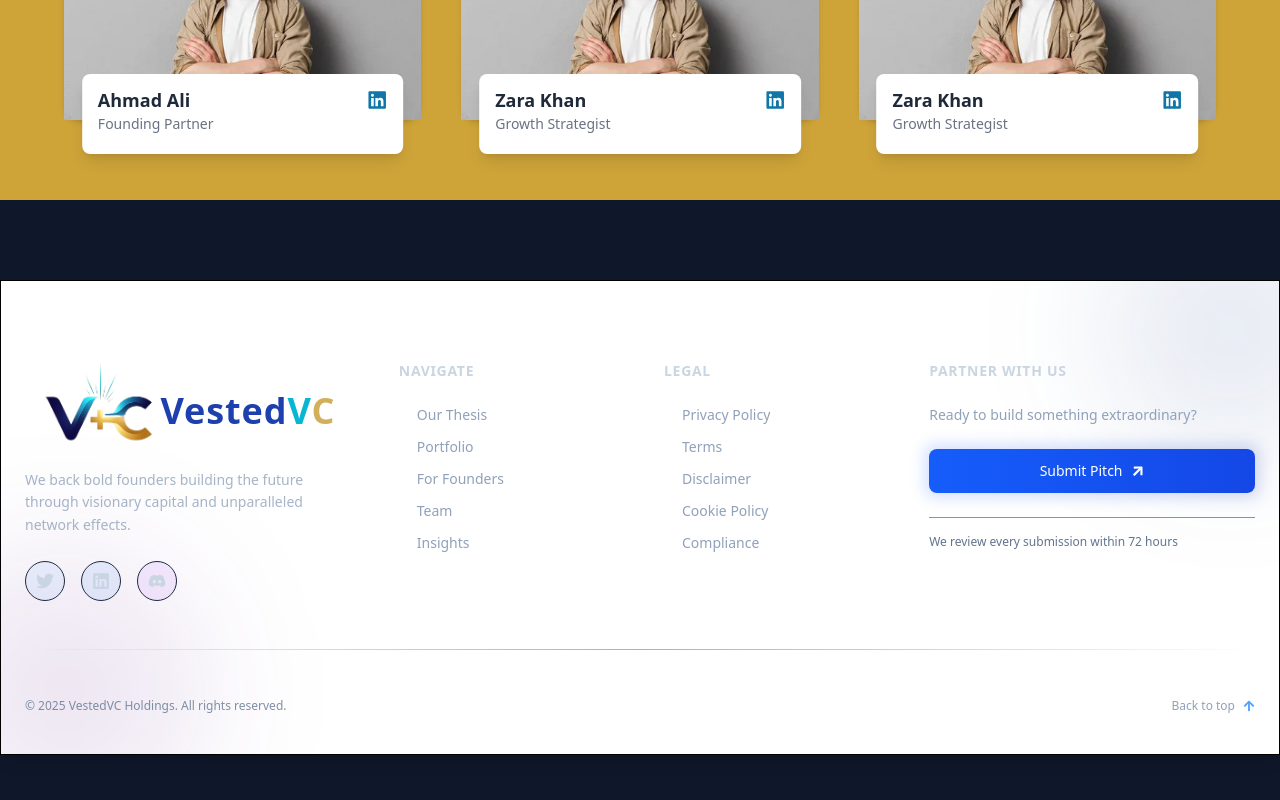
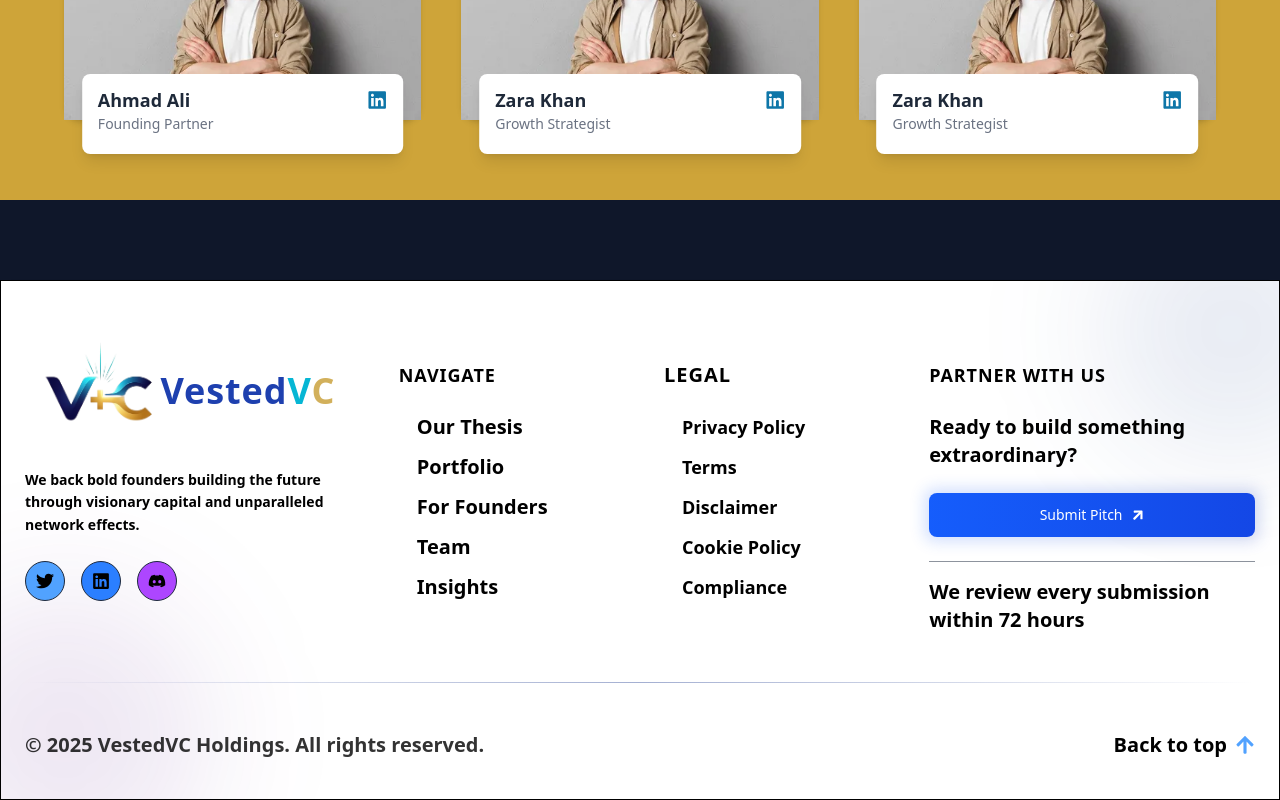
Before and after one commit to AHMAD789999/VestedVC, a Next.js app: page / in a window 1280 px wide. Shown: the part 1166-1966 px from the top of the page. Before the commit the page ends 1921 px from the top, so only its background shows below. Built offline with nearby package versions, Linux system fonts and the light colour scheme.

Commit message:
Your commit message

```diff
--- a/src/app/components/Footer.jsx
+++ b/src/app/components/Footer.jsx
@@ -3,7 +3,6 @@
 import { motion } from "framer-motion";
 import { FaTwitter, FaLinkedin, FaDiscord, FaArrowUp, FaRegLightbulb } from "react-icons/fa";
 import Image from "next/image";
-
 
 const Footer = () => {
   const scrollToTop = () => {
@@ -11,7 +10,7 @@ const Footer = () => {
   };
 
   return (
-    <footer className="relative overflow-hidden  mx-auto backdrop-blur-xl bg-white  shadow-lg z-50 border border-slate-700n mt-9 pt-20 pb-10 font-inter">
+    <footer className="relative overflow-hidden  mx-auto backdrop-blur-xl bg-white text-black   shadow-lg z-50 border border-slate-700n pt-20 pb-10 text-xl">
       {/* Background elements */}
       <div className="absolute inset-0 overflow-hidden">
         <div className="absolute -right-20 -top-20 w-64 h-64 rounded-full bg-blue-900/10 blur-3xl"></div>
@@ -28,7 +27,7 @@ const Footer = () => {
             transition={{ duration: 0.6 }}
             className="space-y-6"
           >
-        <motion.div whileHover={{ scale: 1.05 }} className="flex justify-center items-center">
+            <motion.div whileHover={{ scale: 1.05 }} className="flex relative top-[-20px] justify-center items-center">
                     <Image src="/logo.png" width={120} height={100} alt="VestedVC Logo" />
                <h1 className="md:text-4xl text-2xl font-bold mt-4 tracking-wide">
              <span className="text-[#1E40AF]">Vested</span>
@@ -37,20 +36,19 @@ const Footer = () => {
            </h1>
 
 
-               {/* <span className="text-xl font-bold text-white font-['Clash_Display']">VestedVC</span> */}
+                     {/* <span className="text-xl font-bold text-black font-['Clash_Display']">VestedVC</span> */}
                    </motion.div>
 
-
-            <p className="text-slate-400/80 text-sm leading-relaxed max-w-md">
+            <p className="text-black text-sm font-bold leading-relaxed max-w-md">
               We back bold founders building the future through visionary capital and unparalleled network effects.
             </p>
 
             {/* Social links with hover glow */}
             <div className="flex gap-4">
               {[
-                { icon: <FaTwitter className="text-lg" />, color: "bg-blue-400/10 hover:bg-blue-400/20" },
-                { icon: <FaLinkedin className="text-lg" />, color: "bg-blue-500/10 hover:bg-blue-500/20" },
-                { icon: <FaDiscord className="text-lg" />, color: "bg-purple-500/10 hover:bg-purple-500/20" },
+                { icon: <FaTwitter className="text-lg" />, color: "bg-blue-400 text-white hover:bg-blue-400/20" },
+                { icon: <FaLinkedin className="text-lg" />, color: "bg-blue-500 text-white hover:bg-blue-500/20" },
+                { icon: <FaDiscord className="text-lg" />, color: "bg-purple-500 text-white hover:bg-purple-500/20" },
               ].map((item, index) => (
                 <motion.a
                   key={index}
@@ -59,7 +57,7 @@ const Footer = () => {
                   whileTap={{ scale: 0.9 }}
                   className={`w-10 h-10 rounded-full flex items-center justify-center backdrop-blur-sm border border-slate-800 ${item.color} transition-all duration-300`}
                 >
-                  <span className="text-slate-300 hover:text-white">{item.icon}</span>
+                  <span className="text-black hover:text-blue-600">{item.icon}</span>
                 </motion.a>
               ))}
             </div>
@@ -72,7 +70,7 @@ const Footer = () => {
             transition={{ duration: 0.6, delay: 0.1 }}
             className="space-y-6"
           >
-            <h3 className="text-sm font-semibold text-slate-300 uppercase tracking-wider">
+            <h3 className="text-lg font-bold text-black uppercase tracking-wider">
               Navigate
             </h3>
             <ul className="space-y-3">
@@ -81,7 +79,7 @@ const Footer = () => {
                   <motion.a
                     href="#"
                     whileHover={{ x: 5 }}
-                    className="group flex items-center text-slate-400 hover:text-white transition-colors text-sm"
+                    className="group flex items-center text-black hover:text-blue-600 transition-colors text-xl font-bold"
                   >
                     <span className="w-1.5 h-1.5 bg-blue-500 rounded-full mr-3 opacity-0 group-hover:opacity-100 transition-opacity"></span>
                     {item}
@@ -98,7 +96,7 @@ const Footer = () => {
             transition={{ duration: 0.6, delay: 0.2 }}
             className="space-y-6"
           >
-            <h3 className="text-sm font-semibold text-slate-300 uppercase tracking-wider">
+            <h3 className="text-xl font-bold text-black uppercase tracking-wider">
               Legal
             </h3>
             <ul className="space-y-3">
@@ -107,7 +105,7 @@ const Footer = () => {
                   <motion.a
                     href="#"
                     whileHover={{ x: 5 }}
-                    className="group flex items-center text-slate-400 hover:text-white transition-colors text-sm"
+                    className="group flex items-center text-black hover:text-blue-600 transition-colors text-lg font-bold"
                   >
                     <span className="w-1.5 h-1.5 bg-blue-500 rounded-full mr-3 opacity-0 group-hover:opacity-100 transition-opacity"></span>
                     {item}
@@ -124,10 +122,10 @@ const Footer = () => {
             transition={{ duration: 0.6 }}
             className="space-y-6"
           >
-            <h3 className="text-sm font-semibold text-slate-300 uppercase tracking-wider">
+            <h3 className="text-lg font-bold text-black uppercase tracking-wider">
               Partner With Us
             </h3>
-            <p className="text-slate-400 text-sm">
+            <p className="text-black text-xl font-bold">
               Ready to build something extraordinary?
             </p>
 
@@ -142,7 +140,7 @@ const Footer = () => {
             </motion.div>
 
             <div className="pt-4 border-t border-slate-800/50 mt-6">
-              <p className="text-xs text-slate-500">
+              <p className="text-xl font-bold text-black">
                 We review every submission within 72 hours
               </p>
             </div>
@@ -165,7 +163,7 @@ const Footer = () => {
             initial={{ opacity: 0 }}
             whileInView={{ opacity: 1 }}
             transition={{ duration: 0.6 }}
-            className="text-xs text-slate-500/80 mb-4 md:mb-0"
+            className="text-xl font-bold text-black/80 mb-4 md:mb-0"
           >
             © {new Date().getFullYear()} VestedVC Holdings. All rights reserved.
           </motion.p>
@@ -174,7 +172,7 @@ const Footer = () => {
             onClick={scrollToTop}
             whileHover={{ y: -2 }}
             whileTap={{ scale: 0.95 }}
-            className="flex items-center gap-2 text-xs text-slate-400 hover:text-blue-400 transition-colors"
+            className="flex items-center gap-2 text-xl font-bold text-black hover:text-blue-400 transition-colors"
           >
             Back to top
             <motion.span
--- a/src/app/components/Header.jsx
+++ b/src/app/components/Header.jsx
@@ -19,7 +19,7 @@ const Header = () => {
       initial={{ opacity: 0, y: -20 }}
       animate={{ opacity: 1, y: 0 }}
       transition={{ duration: 0.5 }}
-      className="fixed top-4 left-1/2 rounded-2xl text-black transform -translate-x-1/2 w-[95%] mx-auto backdrop-blur-xl bg-white md:rounded-4xl shadow-lg z-100 border border-slate-600"
+      className="fixed top-4 font-bold left-1/2 rounded-2xl text-black transform -translate-x-1/2 w-[95%] mx-auto backdrop-blur-xl bg-white md:rounded-4xl shadow-lg z-100 border border-slate-600"
     >
       <div className="flex items-center justify-between px-6 py-4">
         {/* Logo (Left) */}
```
Lines whose indentation alone changed are shown as unchanged.
